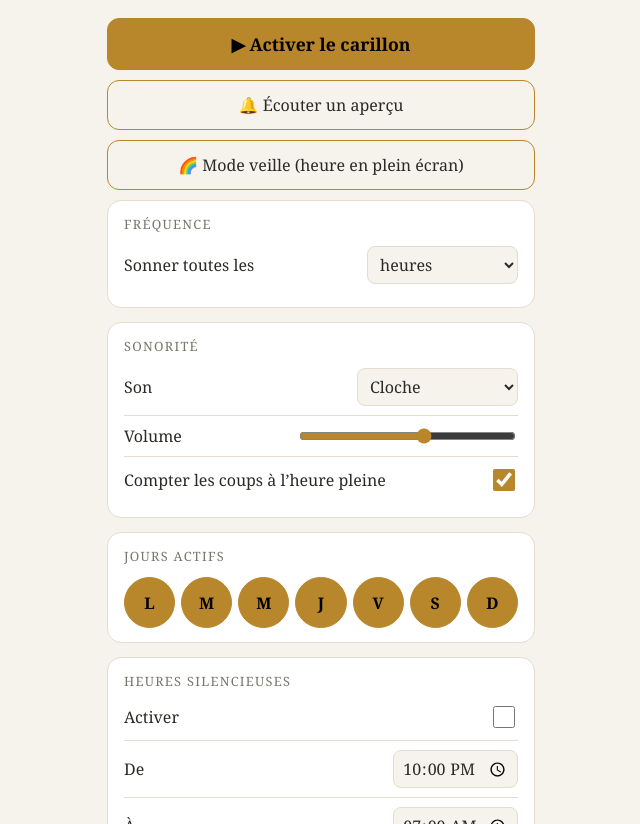
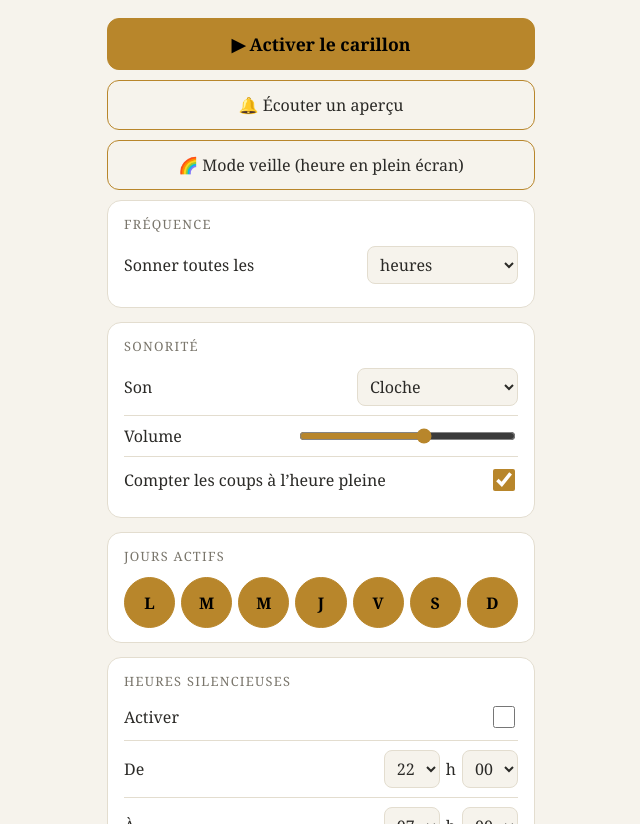
Before and after one commit to MahMoh1960/carillon-apk, a website: page index.html in a window 1280 px wide. Shown: the part 128-952 px from the top of the page, without its empty margins (319-959 px from the left). Drawn offline with Linux system fonts and the light colour scheme.

Commit message:
Add files via upload

```diff
--- a/index.html
+++ b/index.html
@@ -27,6 +27,7 @@ h2{font-size:.8rem;text-transform:uppercase;letter-spacing:.1em;color:var(--mut)
 .days{display:flex;gap:6px;justify-content:space-between;padding-top:8px}
 .days button{width:auto;flex:1;padding:9px 0;margin:0;border-radius:50%;aspect-ratio:1}
 .days button.sel{background:var(--ac);color:#000;font-weight:bold}
+.tp{display:flex;align-items:center;gap:6px}
 .st{text-align:center;color:var(--mut);font-size:.85rem;margin-top:8px}
 
 #sleep{display:none;position:fixed;inset:0;z-index:99;background:#000;flex-direction:column;align-items:center;justify-content:center;text-align:center;padding:env(safe-area-inset-top,0px) 0 env(safe-area-inset-bottom,0px)}
@@ -63,8 +64,8 @@ h2{font-size:.8rem;text-transform:uppercase;letter-spacing:.1em;color:var(--mut)
 
 <div class="card"><h2>Heures silencieuses</h2>
 <label>Activer <input type="checkbox" id="quiet"></label>
-<label>De <input type="time" id="qfrom"></label>
-<label>À <input type="time" id="qto"></label>
+<label>De <span class="tp" id="qfrom"></span></label>
+<label>À <span class="tp" id="qto"></span></label>
 </div>
 
 <div class="st" id="status">Le carillon est désactivé.</div>
@@ -80,7 +81,15 @@ const save=()=>{try{localStorage.setItem('carillon',JSON.stringify(S))}catch(e){
 const stepN=()=>S.step==='custom'?Math.max(1,+S.custom||1):+S.step;
 const pad=n=>String(n).padStart(2,'0');
 
-['step','custom','sound','vol','qfrom','qto'].forEach(k=>{$(k).value=S[k];$(k).addEventListener('input',()=>{S[k]=$(k).value;save();upd();sched()})});
+['step','custom','sound','vol'].forEach(k=>{$(k).value=S[k];$(k).addEventListener('input',()=>{S[k]=$(k).value;save();upd();sched()})});
+['qfrom','qto'].forEach(k=>{
+  const box=$(k),h=document.createElement('select'),m=document.createElement('select');
+  for(let i=0;i<24;i++)h.add(new Option(pad(i),i));
+  for(let i=0;i<60;i+=5)m.add(new Option(pad(i),i));
+  const [a,b]=(S[k]||'00:00').split(':').map(Number);
+  h.value=a||0;m.value=(b||0)-((b||0)%5);
+  const ch=()=>{S[k]=pad(h.value)+':'+pad(m.value);save();upd();sched()};
+  h.onchange=ch;m.onchange=ch;box.append(h,' h ',m)});
 ['count','quiet'].forEach(k=>{$(k).checked=S[k];$(k).addEventListener('change',()=>{S[k]=$(k).checked;save();upd();sched()})});
 // Jours (affichés Lun→Dim ; index = Date.getDay)
 [[1,'L'],[2,'M'],[3,'M'],[4,'J'],[5,'V'],[6,'S'],[0,'D']].forEach(([i,l])=>{
```
